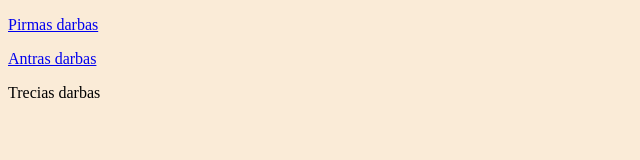
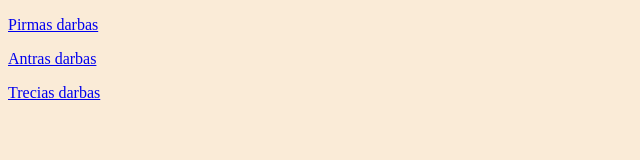
Before and after one commit to simonaspo/simonaspo.github.io, a plain HTML site: page index.html in a window 1280 px wide. Shown: the whole page, without its empty margins (0-640 px from the left). Drawn offline with Linux system fonts and the light colour scheme; files that its build step writes are made by us from their sources.

Commit message:
Update index.html

```diff
--- a/index.html
+++ b/index.html
@@ -9,7 +9,7 @@
 	<body>
     <p><a href="pirmas/1.html">Pirmas darbas<a/></p>
     <p><a href="antras/2darbas.html">Antras darbas</a></p>
-    <p>Trecias darbas</p>
+    <p><a href="trecias/blog.html">Trecias darbas</p>
 
 	</body>
 	</html>
```
